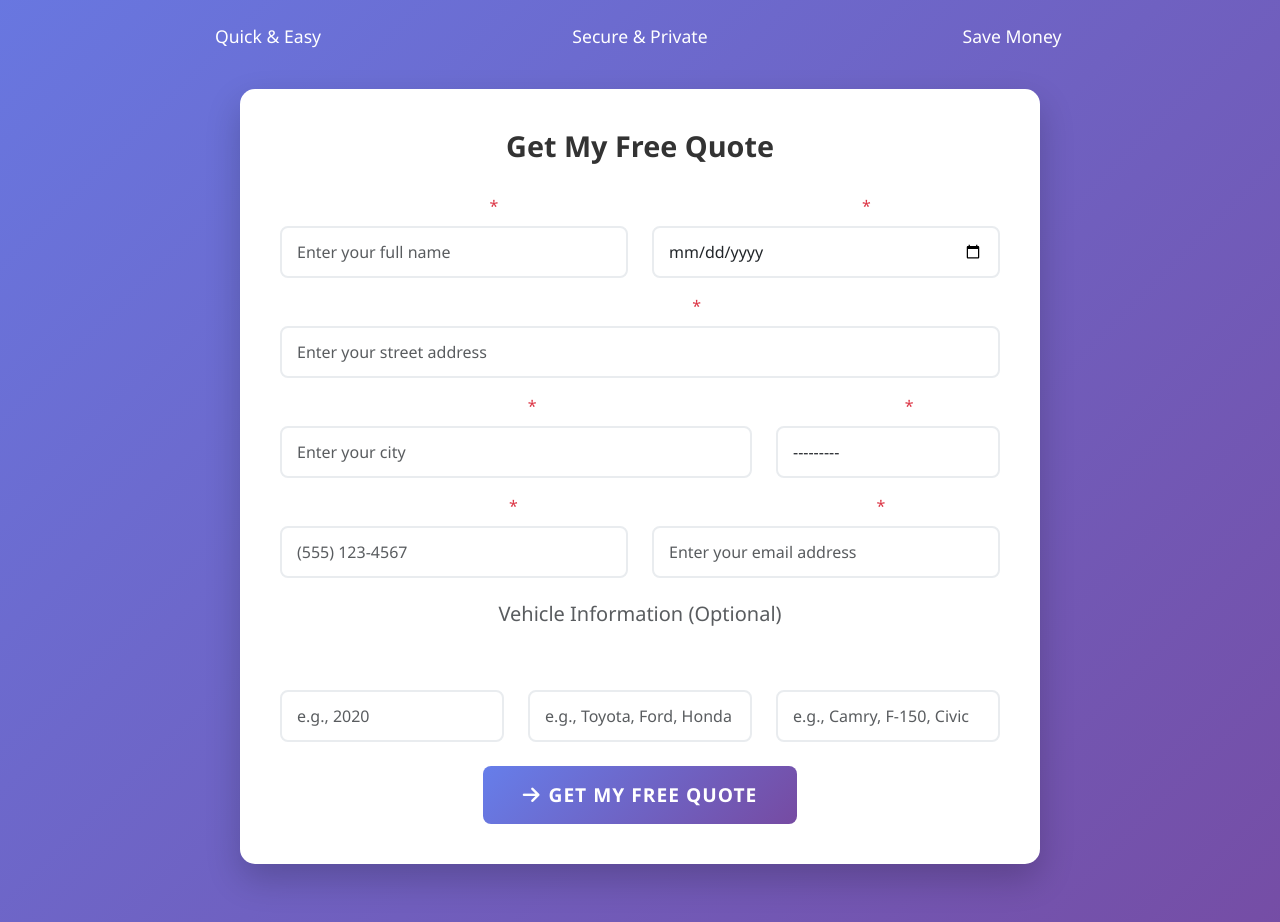
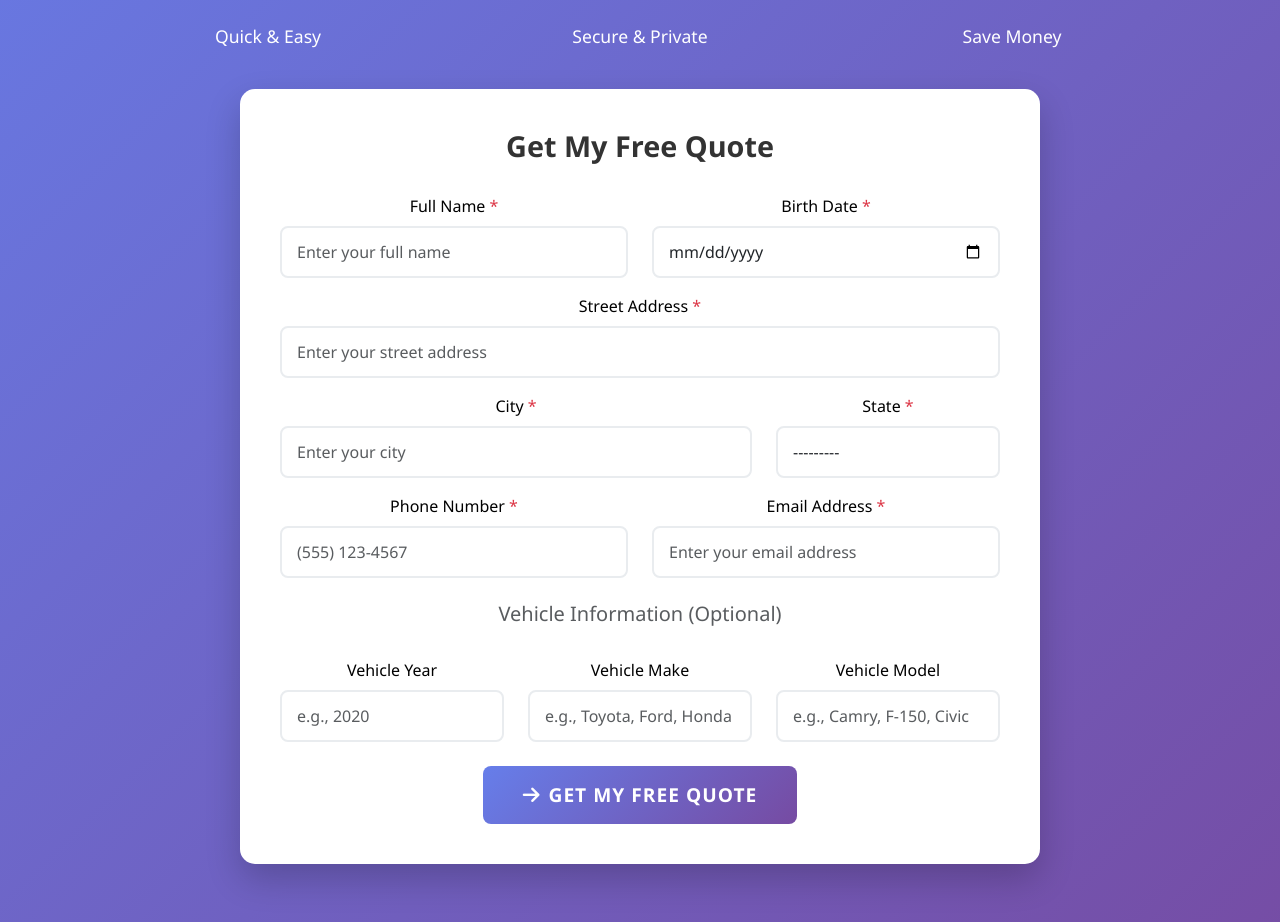
Before and after one commit to simonbermudez/savedrivenow.com, a Django app: page / in a window 1280 px wide. Shown: the part 378-1300 px from the top of the page. Run offline with Django 5.2, Linux system fonts and the light colour scheme.

Commit message:
Add custom styling for form labels in base and landing templates

```diff
--- a/leads/templates/leads/base.html
+++ b/leads/templates/leads/base.html
@@ -6,6 +6,11 @@
     <title>{% block title %}SaveDriveNow - Lead Management{% endblock %}</title>
     <link href="https://cdn.jsdelivr.net/npm/bootstrap@5.1.3/dist/css/bootstrap.min.css" rel="stylesheet">
     <link href="https://cdnjs.cloudflare.com/ajax/libs/font-awesome/6.0.0/css/all.min.css" rel="stylesheet">
+    <style>
+        .form-label {
+            color: #000000 !important;
+        }
+    </style>
 </head>
 <body>
     <nav class="navbar navbar-expand-lg navbar-dark bg-primary">
--- a/leads/templates/leads/landing.html
+++ b/leads/templates/leads/landing.html
@@ -126,6 +126,10 @@
         .car-emoji {
             font-size: 2rem;
             margin-right: 10px;
+        }
+
+        .form-label {
+            color: #000000 !important;
         }
 
         @media (max-width: 768px) {
```
